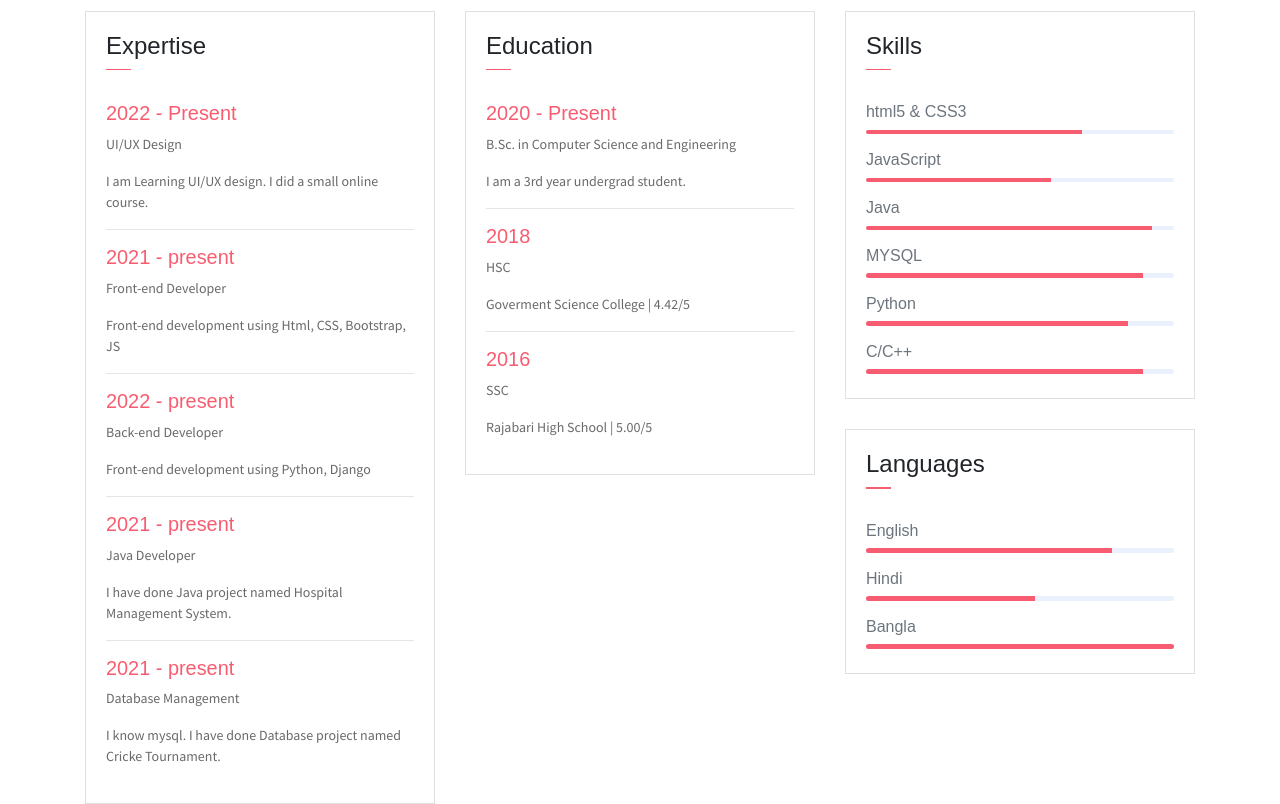
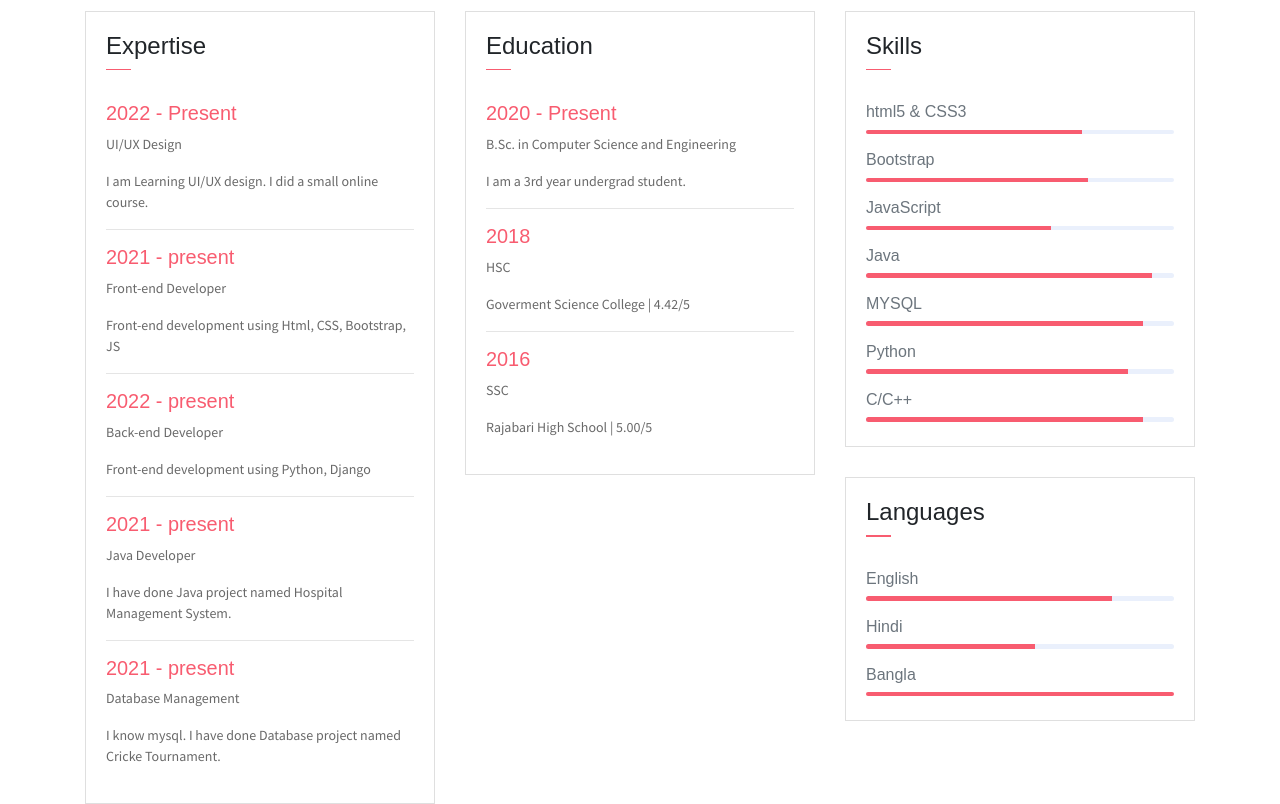
Before and after one commit to DM-Hasibul-Islam/DM-Hasibul-Islam.github.io, a plain HTML site: page index.html in a window 1280 px wide. Shown: the part 1328-2132 px from the top of the page. Drawn offline with Linux system fonts and the light colour scheme; some packages are replaced by stand-ins of ours.

Commit message:
added bootstrap in skills

```diff
--- a/index.html
+++ b/index.html
@@ -196,6 +196,10 @@
                             <div class="progress mb-3">
                                 <div class="progress-bar bg-danger" role="progressbar" style="width: 70%" aria-valuenow="25" aria-valuemin="0" aria-valuemax="100"></div>
                             </div>
+                            <h6>Bootstrap</h6>
+                            <div class="progress mb-3">
+                                <div class="progress-bar bg-danger" role="progressbar" style="width: 72%" aria-valuenow="75" aria-valuemin="0" aria-valuemax="100"></div>
+                            </div>
                             <h6>JavaScript</h6>
                             <div class="progress mb-3">
                                 <div class="progress-bar bg-danger" role="progressbar" style="width: 60%" aria-valuenow="25" aria-valuemin="0" aria-valuemax="100"></div>
@@ -216,6 +220,7 @@
                             <div class="progress mb-3">
                                 <div class="progress-bar bg-danger" role="progressbar" style="width: 90%" aria-valuenow="75" aria-valuemin="0" aria-valuemax="100"></div>
                             </div>
+
                         </div>
                     </div>
                     <div class="card">
```
